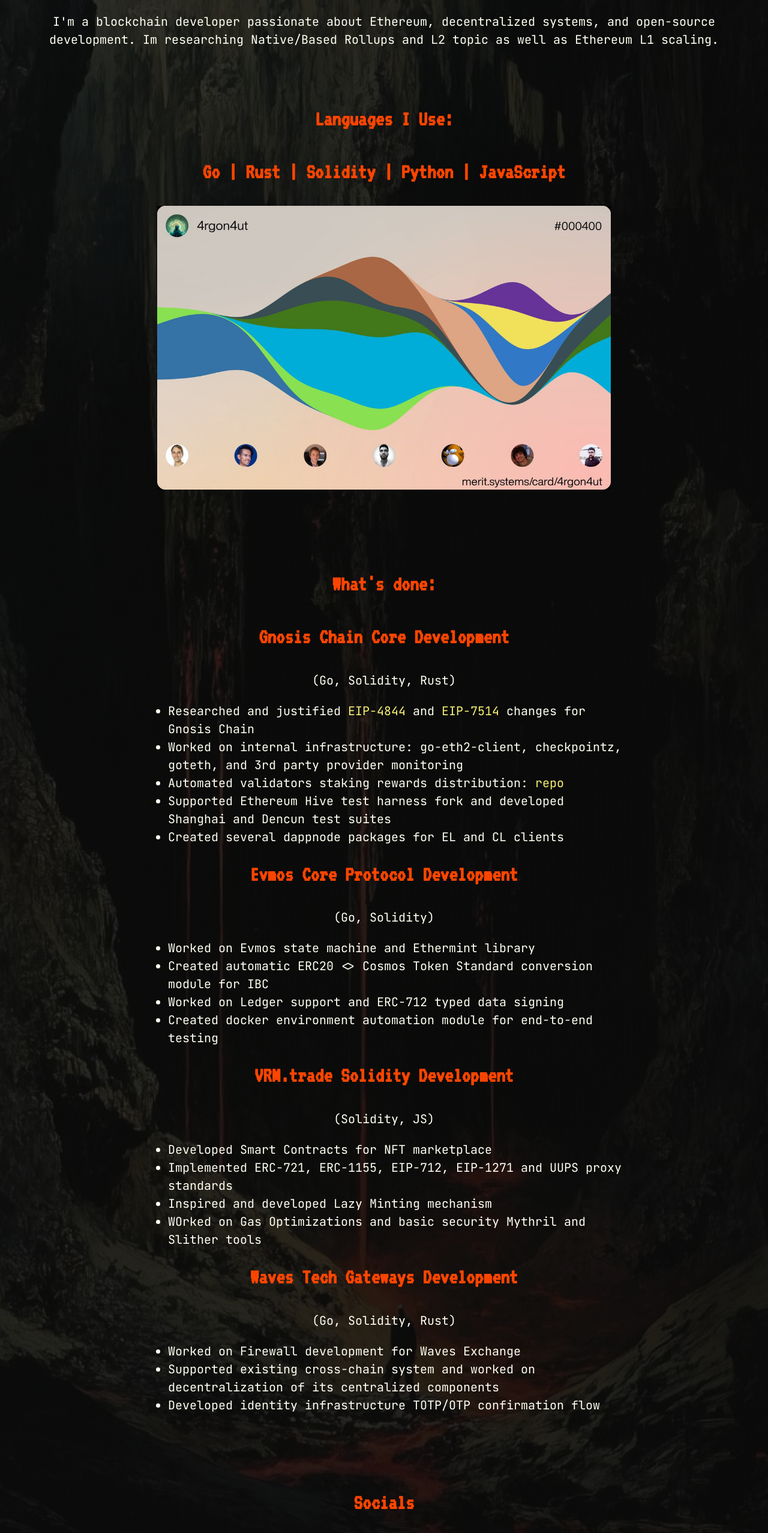
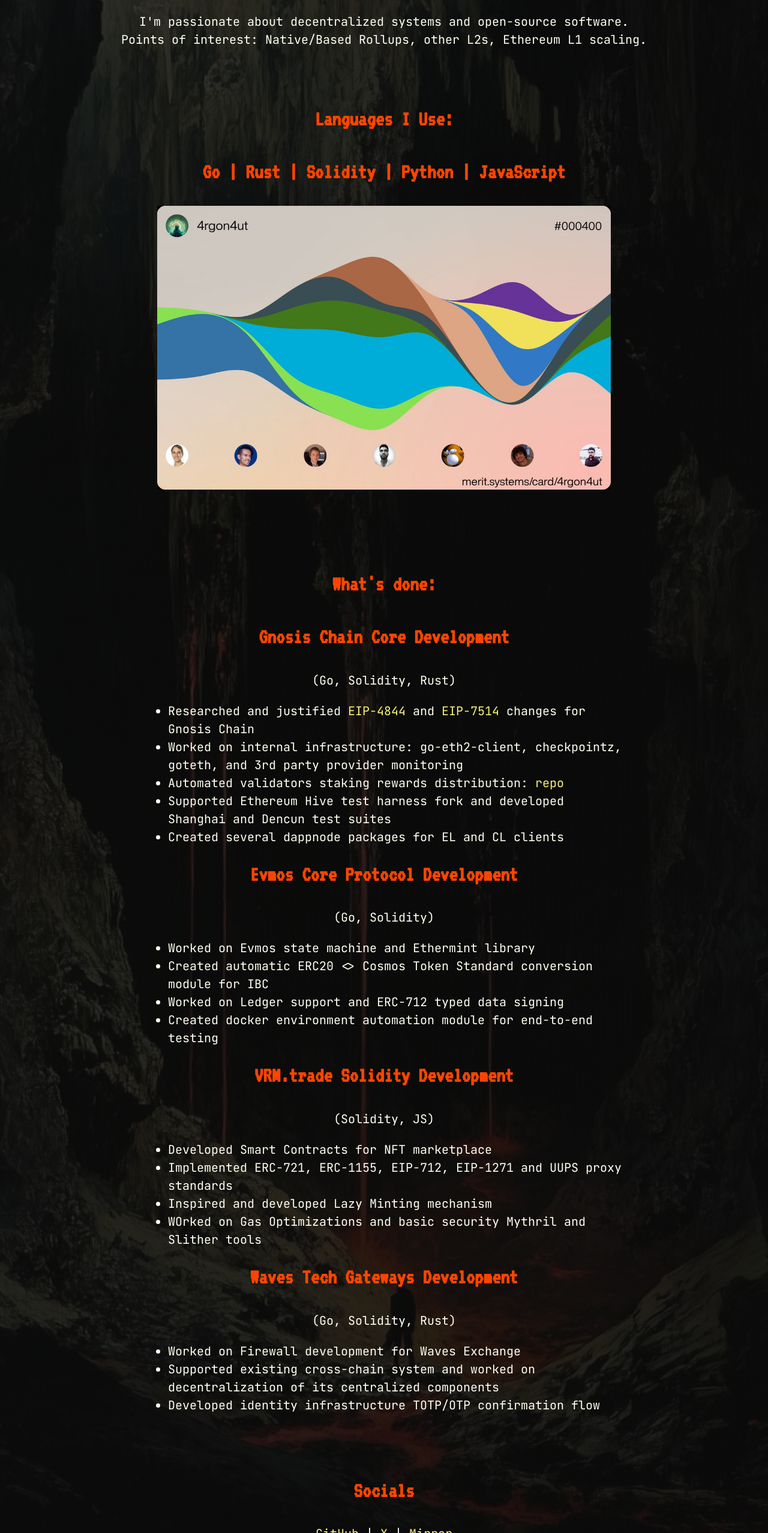
Before and after one commit to 4rgon4ut/hub, a plain HTML site: page index.html in a window 1280 px wide. Shown: the part 245-2800 px from the top of the page at 60% size. Drawn offline with Linux system fonts and the light colour scheme.

Commit message:
finalized +1

```diff
--- a/index.html
+++ b/index.html
@@ -3,7 +3,7 @@
 <head>
     <meta charset="UTF-8">
     <meta name="viewport" content="width=device-width, initial-scale=1.0">
-    <title>My Cyberpunk CV</title>
+    <title>My page</title>
     <style>
         @import url('https://fonts.googleapis.com/css2?family=VT323&display=swap');
         @import url('https://fonts.googleapis.com/css2?family=JetBrains+Mono&display=swap');
@@ -144,6 +144,14 @@
             height: 100%;
             border: 0;
         }
+        .socials {
+            margin: 20px auto;
+            max-width: 800px;
+            text-align: center;
+        }
+        .socials p {
+            margin: 0 auto;
+        }
     </style>
 </head>
 <body>
@@ -151,7 +159,8 @@
     <img src="./avatar.png" alt="Avatar" class="avatar">
 
     <h1>Hey, I'm 4rgon4ut</h1>
-    <p>I'm a blockchain developer passionate about Ethereum, decentralized systems, and open-source development. Im researching Native/Based Rollups and L2 topic as well as Ethereum L1 scaling. </p>
+    <p style="text-align: center; max-width: 1000px; margin: 0 auto;">I'm passionate about decentralized systems and open-source software.</p>
+    <p style="text-align: center; max-width: 1000px; margin: 0 auto;">Points of interest: Native/Based Rollups, other L2s, Ethereum L1 scaling.</p>
 
 
     <div class="section">
```
